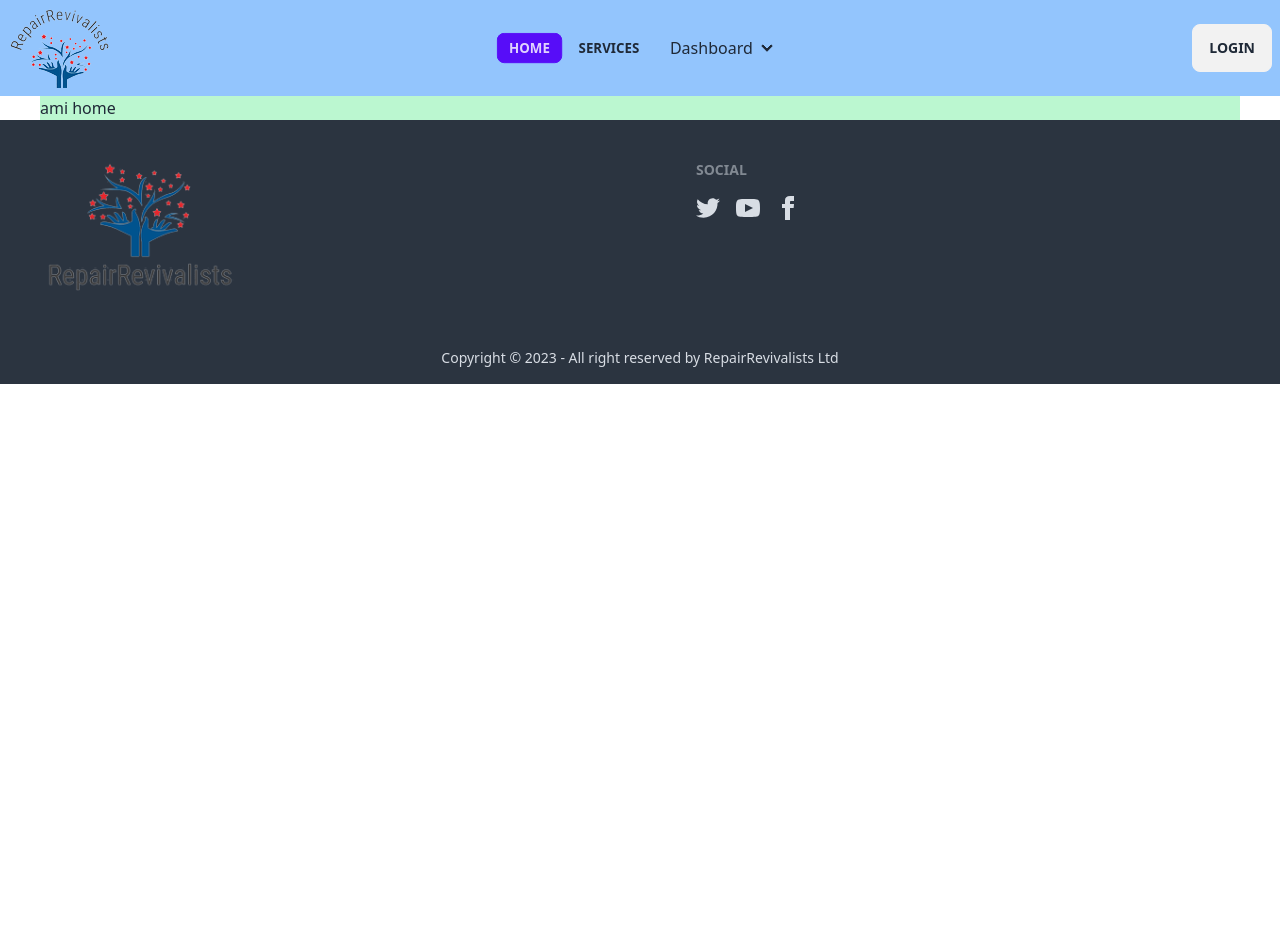
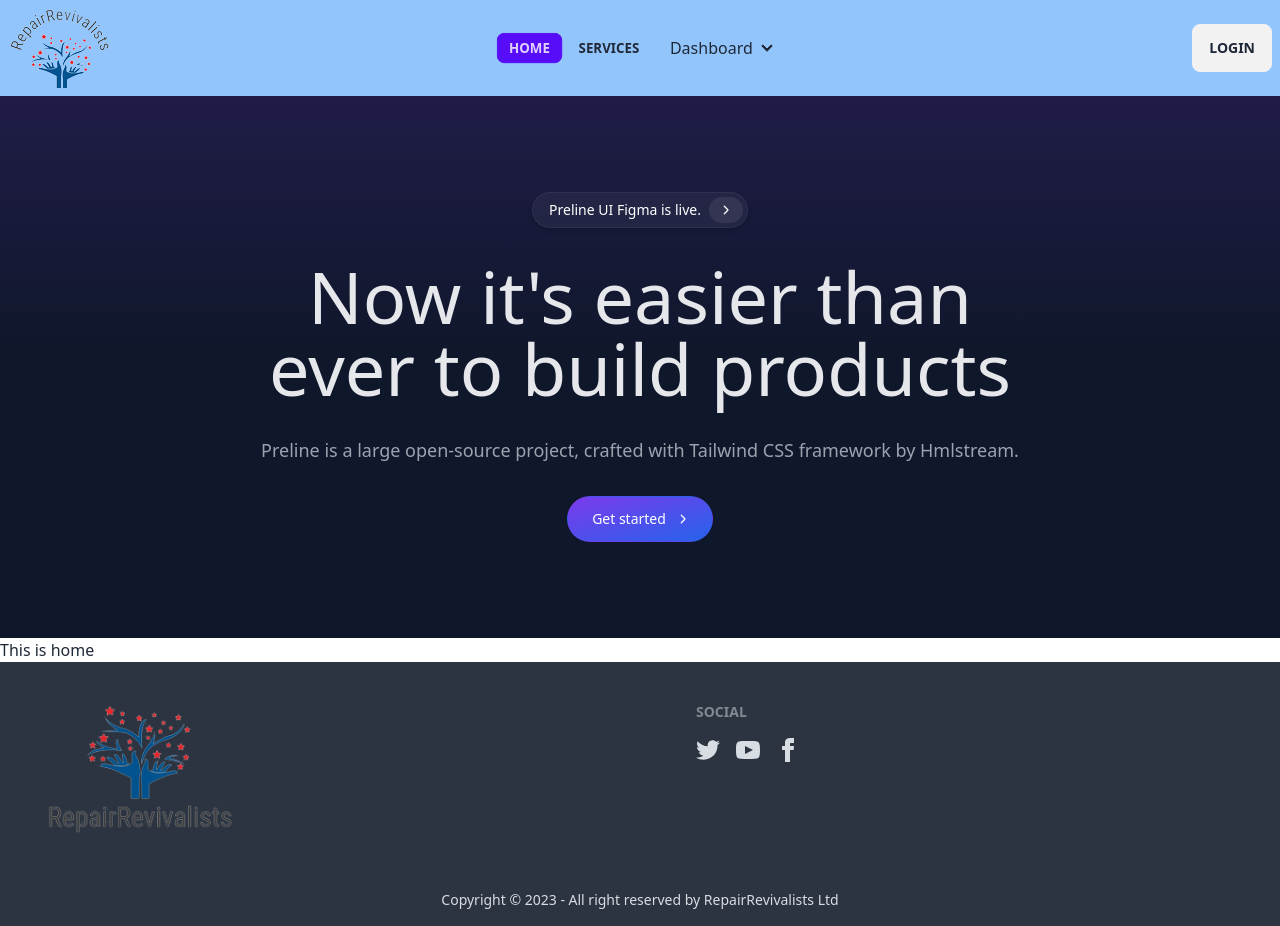
Before and after one commit to jisanahamed09205/Repair-Revivalists-Client, a React (Vite) app: page / in a window 1280 px wide. Before the commit the page ends 800 px from the top, so only its background shows below. Built offline with nearby package versions, Linux system fonts and the light colour scheme.

Commit message:
routes set

```diff
--- a/src/Layout/MainLayout.jsx
+++ b/src/Layout/MainLayout.jsx
@@ -6,7 +6,7 @@ const MainLayout = () => {
     return (
         <div>
             <Navbar></Navbar>
-            <div className="max-w-[1200px] mx-auto bg-green-200">
+            <div>
                 <Outlet></Outlet>
             </div>
             <Footer></Footer>
--- /dev/null
+++ b/src/Pages/Dashboard/AddServices.jsx
@@ -0,0 +1,10 @@
+
+const AddServices = () => {
+    return (
+        <div>
+            Ad services page
+        </div>
+    );
+};
+
+export default AddServices;
--- /dev/null
+++ b/src/Pages/Dashboard/MySchedules.jsx
@@ -0,0 +1,10 @@
+
+const MySchedules = () => {
+    return (
+        <div>
+            My schedule page
+        </div>
+    );
+};
+
+export default MySchedules;
--- /dev/null
+++ b/src/Pages/Dashboard/MyServices.jsx
@@ -0,0 +1,10 @@
+
+const MyServices = () => {
+    return (
+        <div>
+            My services page
+        </div>
+    );
+};
+
+export default MyServices;
--- a/src/Pages/Footer/Footer.jsx
+++ b/src/Pages/Footer/Footer.jsx
@@ -4,7 +4,7 @@ const Footer = () => {
         <div>
             <footer className="footer p-10 bg-neutral text-neutral-content">
                 <aside>
-                    <a href="/" className="flex items-center font-bold normal-case text-2xl"><img width="200" height="200" src='logo2.png' alt="" /></a>
+                    <a href="/" className="flex items-center font-bold normal-case text-2xl"><img width="200" height="200" src='/logo2.png' alt="" /></a>
                 </aside>
                 <nav>
                     <header className="footer-title">Social</header>
--- /dev/null
+++ b/src/Pages/Home/Banner/Banner.jsx
@@ -0,0 +1,52 @@
+
+const Banner = () => {
+    return (
+        <div>
+            {/* Hero */}
+            <div className="bg-slate-900">
+                <div className="bg-gradient-to-b from-violet-600/[.15] via-transparent">
+                    <div className="max-w-[85rem] mx-auto px-4 sm:px-6 lg:px-8 py-24 space-y-8">
+                        {/* Announcement Banner */}
+                        <div className="flex justify-center">
+                            <a className="group inline-block bg-white/[.05] hover:bg-white/[.1] border border-white/[.05] p-1 pl-4 rounded-full shadow-md" href="../figma.html">
+                                <p className="mr-2 inline-block text-white text-sm">
+                                    Preline UI Figma is live.
+                                </p>
+                                <span className="group-hover:bg-white/[.1] py-2 px-3 inline-flex justify-center items-center gap-x-2 rounded-full bg-white/[.075] font-semibold text-white text-sm">
+                                    <svg className="w-2.5 h-2.5" width={16} height={16} viewBox="0 0 16 16" fill="none">
+                                        <path d="M5.27921 2L10.9257 7.64645C11.1209 7.84171 11.1209 8.15829 10.9257 8.35355L5.27921 14" stroke="currentColor" strokeWidth={2} strokeLinecap="round" />
+                                    </svg>
+                                </span>
+                            </a>
+                        </div>
+                        {/* End Announcement Banner */}
+                        {/* Title */}
+                        <div className="max-w-3xl text-center mx-auto">
+                            <h1 className="block font-medium text-gray-200 text-4xl sm:text-5xl md:text-6xl lg:text-7xl">
+                                Now it's easier than ever to build products
+                            </h1>
+                        </div>
+                        {/* End Title */}
+                        <div className="max-w-3xl text-center mx-auto">
+                            <p className="text-lg text-gray-400">Preline is a large open-source project, crafted with Tailwind CSS framework by Hmlstream.</p>
+                        </div>
+                        {/* Buttons */}
+                        <div className="text-center">
+                            <a className="inline-flex justify-center items-center gap-x-3 text-center bg-gradient-to-tl from-blue-600 to-violet-600 shadow-lg shadow-transparent hover:shadow-blue-700/50 border border-transparent text-white text-sm font-medium rounded-full focus:outline-none focus:ring-2 focus:ring-blue-600 focus:ring-offset-2 focus:ring-offset-white py-3 px-6 dark:focus:ring-offset-gray-800" href="#">
+                                Get started
+                                <svg className="w-2.5 h-2.5" width={16} height={16} viewBox="0 0 16 16" fill="none">
+                                    <path d="M5.27921 2L10.9257 7.64645C11.1209 7.84171 11.1209 8.15829 10.9257 8.35355L5.27921 14" stroke="currentColor" strokeWidth={2} strokeLinecap="round" />
+                                </svg>
+                            </a>
+                        </div>
+                        {/* End Buttons */}
+                    </div>
+                </div>
+            </div>
+            {/* End Hero */}
+
+        </div>
+    );
+};
+
+export default Banner;
--- a/src/Pages/Home/Home/Home.jsx
+++ b/src/Pages/Home/Home/Home.jsx
@@ -1,8 +1,10 @@
+import Banner from "../Banner/Banner";
 
 const Home = () => {
     return (
         <div>
-            ami home
+            <Banner></Banner>
+            This is home
         </div>
     );
 };
--- a/src/Pages/Navbar/Navbar.jsx
+++ b/src/Pages/Navbar/Navbar.jsx
@@ -20,9 +20,9 @@ const Navbar = () => {
     </>
     const navlinks2 = <>
         <div className=" flex flex-col gap-5">
-            <NavLink className='btn btn-ghost btn-sm'>My-services</NavLink>
-            <NavLink className='btn btn-ghost btn-sm'>Add-services</NavLink>
-            <NavLink className='btn btn-ghost btn-sm'>My-schedules</NavLink>
+            <NavLink to='/myServices' className='btn btn-ghost btn-sm'>My-services</NavLink>
+            <NavLink to='/addServices' className='btn btn-ghost btn-sm'>Add-services</NavLink>
+            <NavLink to='/mySchedules' className='btn btn-ghost btn-sm'>My-schedules</NavLink>
         </div>
     </>
 
@@ -45,7 +45,7 @@ const Navbar = () => {
                         </ul>
                     </div>
                     <a href="/" className=" normal-case text-xl">
-                        <img src="logo3.png" alt="" />
+                        <img src="/logo3.png" alt="" />
                     </a>
                 </div>
                 <div className="navbar-center hidden lg:flex">
--- /dev/null
+++ b/src/Pages/Services/Services.jsx
@@ -0,0 +1,10 @@
+
+const Services = () => {
+    return (
+        <div>
+            This is services
+        </div>
+    );
+};
+
+export default Services;
```
Also changed, not shown: src/Router/Routes.jsx (+20 -0 lines).
